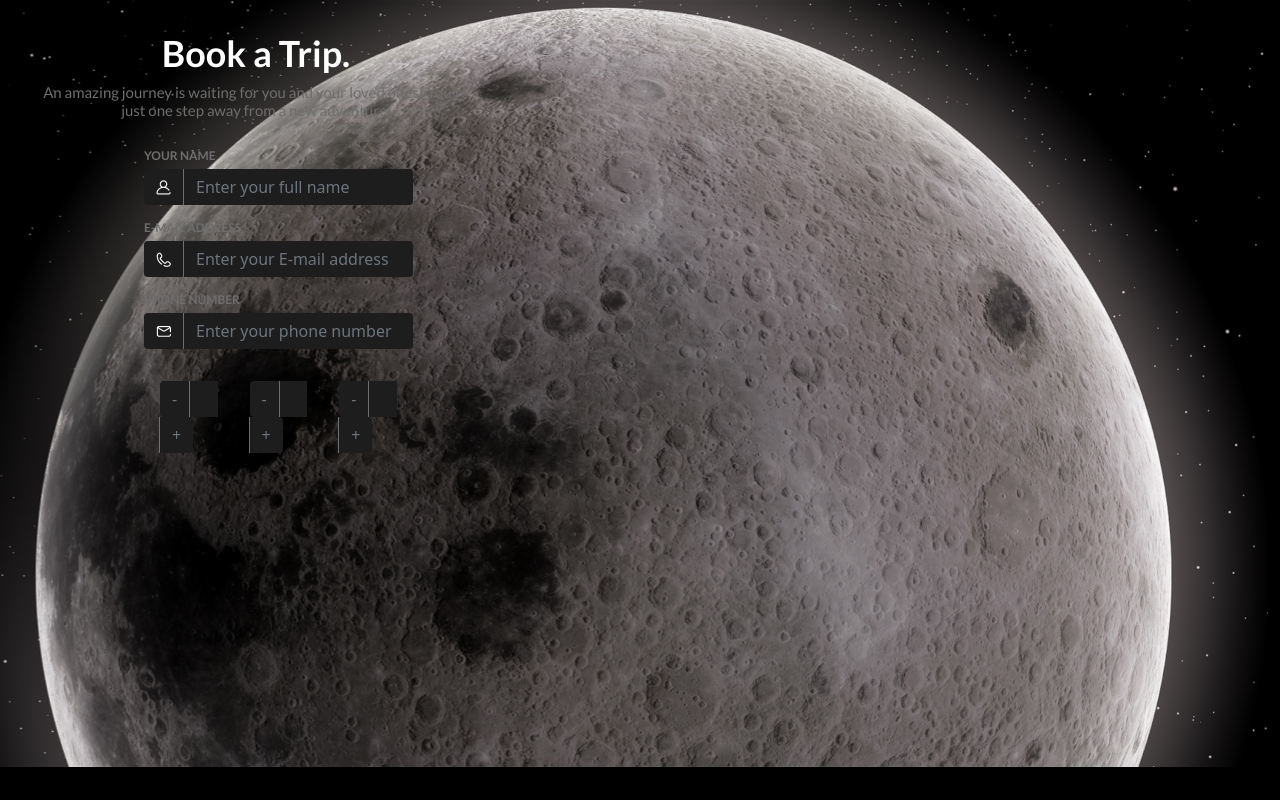
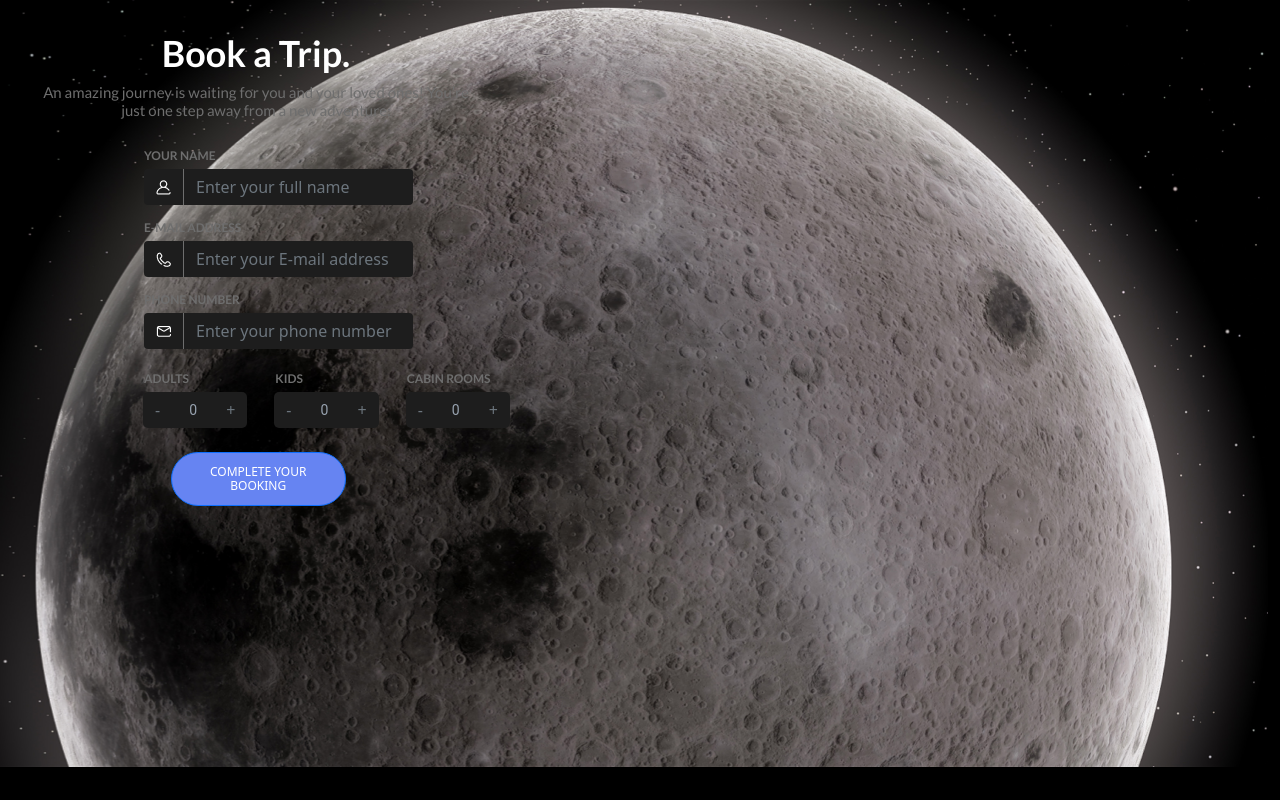
Before and after one commit to cassidyfoust/crystal-project, a React (Create React App) app in the folder crystal-project/: page / in a window 1280 px wide. Built offline with nearby package versions, Linux system fonts and the light colour scheme.

Commit message:
all buttons and components in place with no functinality

```diff
--- a/crystal-project/src/components/form.css
+++ b/crystal-project/src/components/form.css
@@ -37,24 +37,50 @@ padding-bottom: .5em;
     padding: 5% 5% 5% 25%;
     width: 90%;
 }
+.btn-right {
+    border-radius: 0px 5px 5px 0px;
+    background:#1d1d1d;
+    border: none;
+}
 .btn-left {
+    border-radius: 5px 0px 0px 5px;
     background:#1d1d1d;
-    border-right:   1px solid  #6E6E6E;
-    border-left: none;
-    border-top: none;
-    border-bottom: none;
-}
-.btn-right {
-    background:#1d1d1d;
-    border-left:   1px solid  #6E6E6E;
-    border-right: none;
-    border-top: none;
-    border-bottom: none;
+    border: none;
 }
 .increment-button-wrapper {
     display: flex;
     flex-direction: row;
 }
 .increment-buttons {
-    margin: 1em;
+    margin-right: 1.75em;
+    display: flex;
+    flex-direction: column;
 }
+.increment-display {
+    width: 3em;
+    border-radius: 0;
+    font-family: 'Roboto', sans-serif;
+font-style: normal;
+font-weight: normal;
+font-size: 14px;
+line-height: 16px;
+text-align: center;
+color: #97A2AF;
+}
+.increment-display-wrapper {
+    display: flex;
+    flex-direction: row;
+}
+.submit-btn {
+    background: #6684F2 !important;
+    border-radius: 30px;
+    width: 65%;
+    padding: 1em 3em 1em 3em;
+    margin-left: 10%;
+    margin-top: 3%;
+    font-family: 'Lato' sans-serif;
+font-style: normal;
+font-weight: normal;
+font-size: 12px;
+line-height: 14px;
+}
--- a/crystal-project/src/components/form.js
+++ b/crystal-project/src/components/form.js
@@ -1,51 +1,90 @@
+import React, { Component } from 'react';
 import './form.css';
 import Person from './Person.png';
 import Phone from './Phone.png';
 import Email from './Email.png';
 
-function Form() {
-  return (
-    <div class="form">
-        <label for="name" class="label">YOUR NAME</label>
-          <div class="input-group mb-3">
-          <span class="input-group-text" id="basic-addon1">
+class Form extends Component {
+  constructor(props){
+    super(props)
+    this.state = {
+      adults: 0,
+      kids: 0,
+      cabins: 0
+      };
+      this.handleAdultsIncrement = this.handleAdultsIncrement.bind(this)
+  }
+
+handleAdultsIncrement = (prevState) => {
+  this.setState({...prevState, adults: prevState.adults+1}, () => {
+      console.log(this.state.adults)
+  });
+}
+
+handleAdultsDecrement () {
+  console.log('adults:', this.state.adults)
+  this.setState({...this.state, adults: this.state.adults--})
+};
+
+  render () {
+    return <div className="form">
+        <label className="label">YOUR NAME</label>
+          <div className="input-group mb-3">
+          <span className="input-group-text" id="basic-addon1">
             <img src={Person}/>
           </span>
-          <input type="text" class="form-control" placeholder="Enter your full name" id="name"/>
+          <input type="text" className="form-control" placeholder="Enter your full name" id="name"/>
           </div>
-          <label for="email" class="label">E-MAIL ADDRESS</label>
-          <div class="input-group mb-3">
-          <span class="input-group-text" id="basic-addon1">
+          <label className="label">E-MAIL ADDRESS</label>
+          <div className="input-group mb-3">
+          <span className="input-group-text" id="basic-addon1">
             <img src={Phone}/>
           </span>
-          <input type="text" class="form-control" placeholder="Enter your E-mail address" id="email"/>
+          <input type="text" className="form-control" placeholder="Enter your E-mail address" id="email"/>
 </div>
-<label for="phone" class="label">PHONE NUMBER</label>
-          <div class="input-group mb-3">
-          <span class="input-group-text" id="basic-addon1">
+<label className="label">PHONE NUMBER</label>
+          <div className="input-group mb-3">
+          <span className="input-group-text" id="basic-addon1">
             <img src={Email}/>
           </span>
-          <input type="text" class="form-control" placeholder="Enter your phone number" id="phone"/>
+          <input type="text" className="form-control" placeholder="Enter your phone number" id="phone"/>
 </div>
-<div class="increment-button-wrapper">
-<div class="input-group mb-3 increment-buttons">
-  <button class="btn btn-left btn-outline-secondary" type="button">-</button>
-  <input type="text" class="form-control" placeholder="" aria-label="Example text with two button addons"/>
-  <button class="btn btn-right btn-outline-secondary" type="button">+</button>
+<div className="increment-button-wrapper">
+<div className="input-group mb-3 increment-buttons">
+  <div>
+<label className="label">ADULTS</label>
 </div>
-<div class="input-group mb-3 increment-buttons">
-  <button class="btn btn-left btn-outline-secondary" type="button">-</button>
-  <input type="text" class="form-control" placeholder="" aria-label="Example text with two button addons"/>
-  <button class="btn btn-right btn-outline-secondary" type="button">+</button>
+<div className="increment-display-wrapper">
+  <button className="btn btn-left btn-outline-secondary" type="button" onClick={() => this.handleAdultsDecrement()}>-</button>
+  <input type="text" className="form-control increment-display" value={this.state.adults} disabled={true} id="adults"/>
+  <button className="btn btn-right btn-outline-secondary" type="button" onClick={() => this.handleAdultsIncrement()}>+</button>
+  </div>
 </div>
-<div class="input-group mb-3 increment-buttons">
-  <button class="btn btn-left btn-outline-secondary" type="button">-</button>
-  <input type="text" class="form-control" placeholder="" aria-label="Example text with two button addons"/>
-  <button class="btn btn-right btn-outline-secondary" type="button">+</button>
+<div className="input-group mb-3 increment-buttons">
+  <div>
+<label className="label">KIDS</label>
+</div>
+<div className="increment-display-wrapper">
+  <button className="btn btn-left btn-outline-secondary" type="button">-</button>
+  <input type="text" className="form-control increment-display" value={this.state.kids} disabled={true} id="kids"/>
+  <button className="btn btn-right btn-outline-secondary" type="button">+</button>
+  </div>
+</div>
+<div className="input-group mb-3 increment-buttons">
+  <div>
+<label className="label">CABIN ROOMS</label>
+</div>
+<div className="increment-display-wrapper">
+  <button className="btn btn-left btn-outline-secondary" type="button" onClick={() => this.handleDecrement("cabins")}>-</button>
+  <input type="text" className="form-control increment-display" value={this.state.cabins} disabled={true} id="cabins"/>
+  <button className="btn btn-right btn-outline-secondary" type="button">+</button>
+  </div>
 </div>
 </div>
+<button type="button" class="btn btn-primary submit-btn">COMPLETE YOUR BOOKING</button>
+
     </div>
-  );
+  }
 }
 
 export default Form;
```
